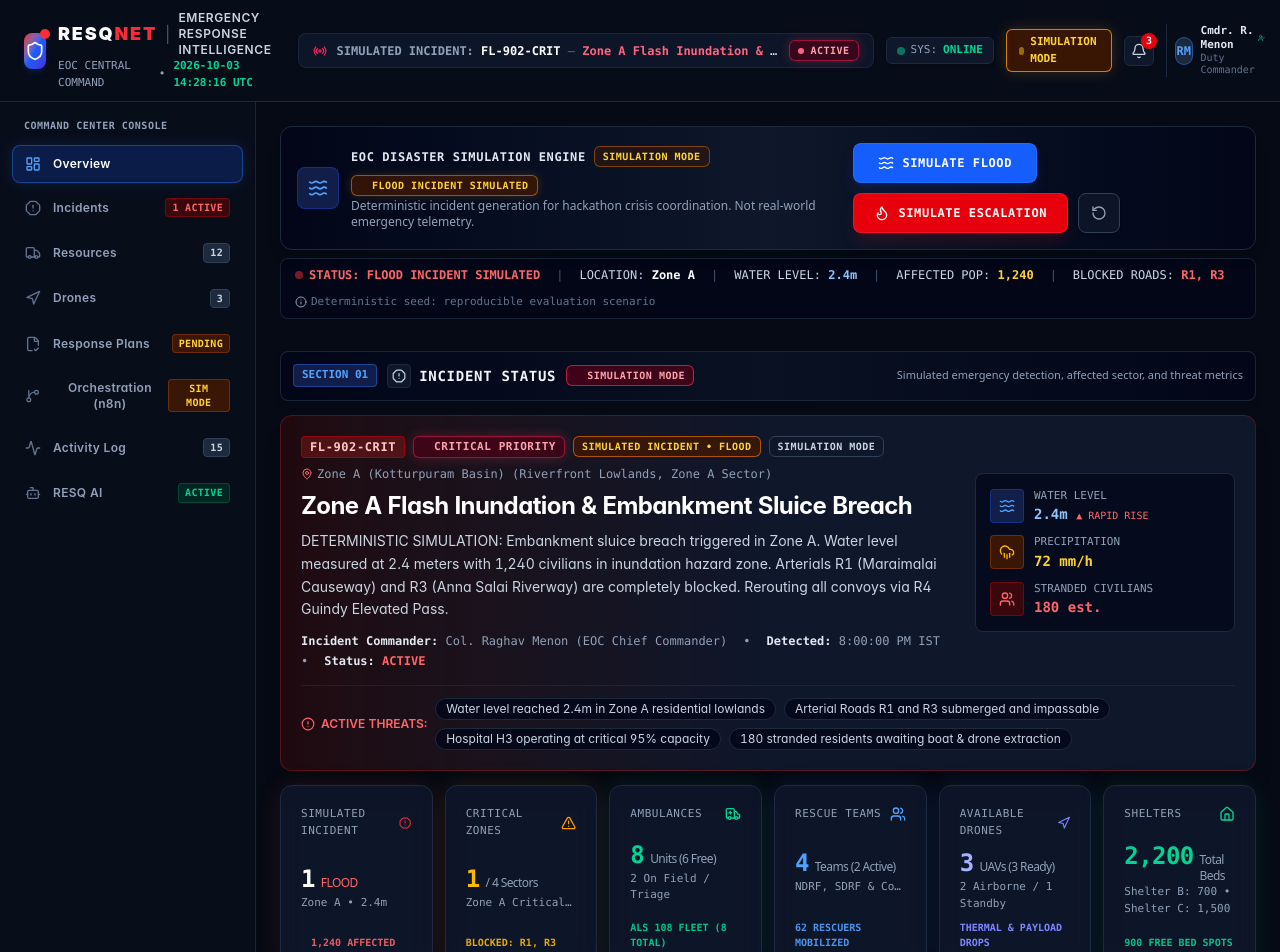
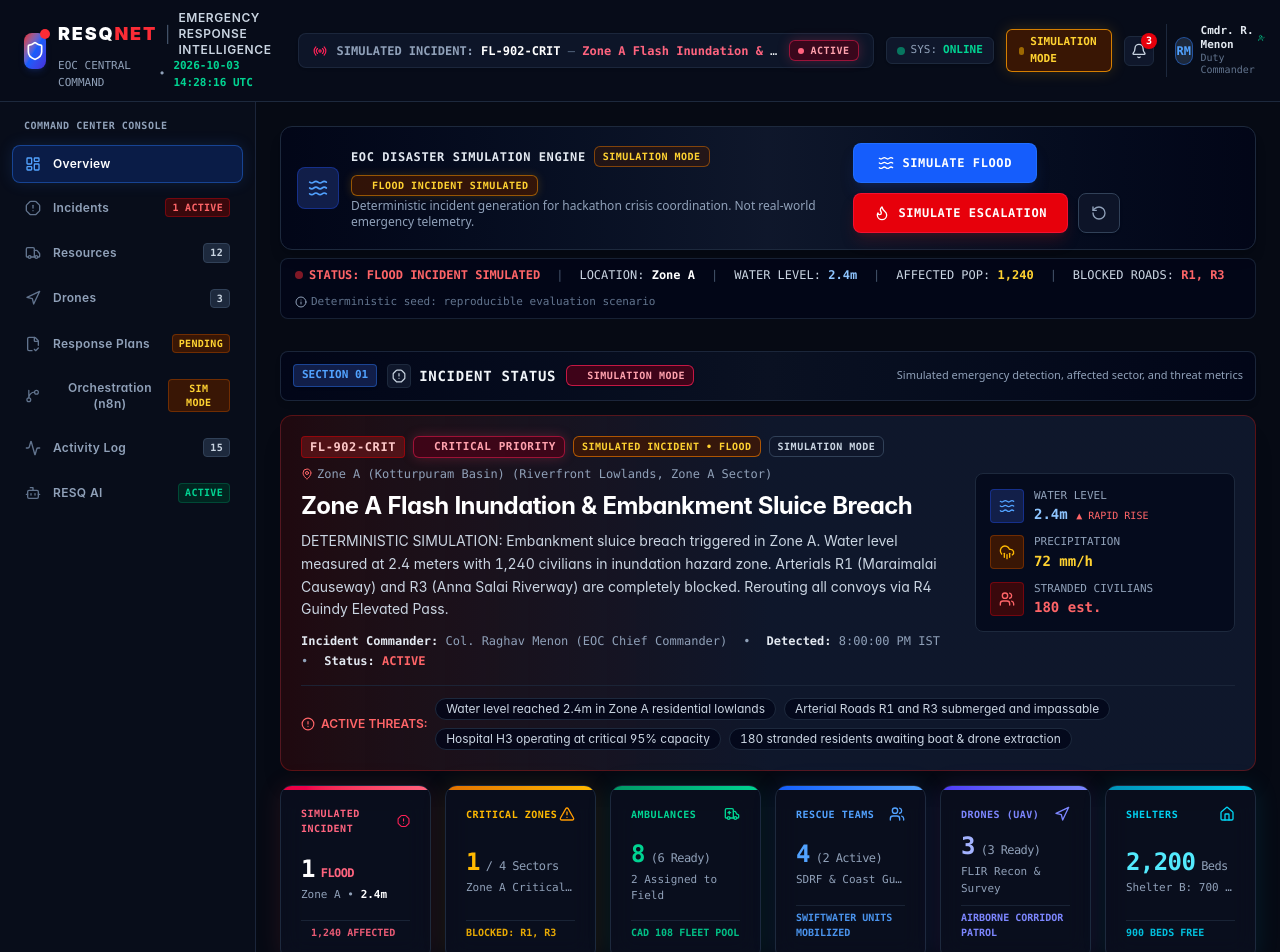
Before and after one commit to Jaswant-Karun/RESQNET, a Next.js app: page / in a window 1280 px wide. Shown: the top 952 px of the page. Built offline with nearby package versions, Linux system fonts and the light colour scheme.

Commit message:
Step 14 - UI Design

```diff
--- a/src/components/dashboard/TopKpiCards.tsx
+++ b/src/components/dashboard/TopKpiCards.tsx
@@ -46,32 +46,33 @@ export function TopKpiCards() {
   const availableShelterSpots = totalShelterCapacity - totalShelterOccupancy;
 
   return (
-    <div className="grid grid-cols-2 md:grid-cols-3 xl:grid-cols-6 gap-3">
-      {/* 1. Active Incidents */}
+    <div className="grid grid-cols-2 md:grid-cols-3 xl:grid-cols-6 gap-3.5">
+      {/* 1. Simulated Incident */}
       <Card
         glow="red"
-        className="bg-slate-900/90 border-slate-800 hover:border-red-700/60 transition-colors"
+        className="relative overflow-hidden bg-[#0a0f1e]/90 border-slate-800 hover:border-rose-500/60 transition-all duration-200"
       >
-        <CardContent className="p-3.5 flex flex-col justify-between h-full">
+        <div className="absolute top-0 left-0 right-0 h-1 bg-gradient-to-r from-rose-600 to-rose-400" />
+        <CardContent className="p-3.5 flex flex-col justify-between h-full space-y-2">
           <div className="flex items-center justify-between text-slate-400">
-            <span className="text-[11px] uppercase font-mono font-medium tracking-wider">
+            <span className="text-[10px] uppercase font-mono font-bold tracking-wider text-rose-400">
               Simulated Incident
             </span>
-            <AlertOctagon className="h-4 w-4 text-red-500" />
+            <AlertOctagon className="h-4 w-4 text-rose-500" />
           </div>
-          <div className="my-2">
+          <div>
             <div className="text-2xl font-black text-white font-mono tracking-tight flex items-baseline gap-1.5">
               <span>1</span>
-              <span className="text-xs font-normal text-red-400 uppercase font-sans">
+              <span className="text-xs font-bold text-rose-400 uppercase font-mono">
                 {incident.disasterType}
               </span>
             </div>
-            <div className="text-[11px] text-slate-400 font-mono truncate">
-              {incident.zoneName || "Zone A"} • {incident.metrics.waterLevelMeters}m
+            <div className="text-[11px] text-slate-400 font-mono truncate mt-0.5">
+              {incident.zoneName || "Zone A"} • <strong className="text-white">{incident.metrics.waterLevelMeters}m</strong>
             </div>
           </div>
-          <div className="text-[10px] text-red-400/90 font-mono uppercase flex items-center gap-1 font-bold">
-            <span className="h-1.5 w-1.5 rounded-full bg-red-500 animate-ping" />
+          <div className="text-[10px] text-rose-400/90 font-mono uppercase flex items-center gap-1 font-bold pt-1 border-t border-slate-800/80">
+            <span className="h-1.5 w-1.5 rounded-full bg-rose-500 animate-ping" />
             {incident.metrics.affectedPopulationEstimated.toLocaleString()} AFFECTED
           </div>
         </CardContent>
@@ -79,30 +80,31 @@ export function TopKpiCards() {
 
       {/* 2. Critical Zones */}
       <Card
-        glow={criticalZonesCount > 1 ? "red" : "orange"}
-        className="bg-slate-900/90 border-slate-800 hover:border-amber-700/60 transition-colors"
+        glow="amber"
+        className="relative overflow-hidden bg-[#0a0f1e]/90 border-slate-800 hover:border-amber-500/60 transition-all duration-200"
       >
-        <CardContent className="p-3.5 flex flex-col justify-between h-full">
+        <div className="absolute top-0 left-0 right-0 h-1 bg-gradient-to-r from-amber-600 to-amber-400" />
+        <CardContent className="p-3.5 flex flex-col justify-between h-full space-y-2">
           <div className="flex items-center justify-between text-slate-400">
-            <span className="text-[11px] uppercase font-mono font-medium tracking-wider">
+            <span className="text-[10px] uppercase font-mono font-bold tracking-wider text-amber-400">
               Critical Zones
             </span>
             <AlertTriangle className="h-4 w-4 text-amber-500" />
           </div>
-          <div className="my-2">
+          <div>
             <div className="text-2xl font-black text-amber-400 font-mono tracking-tight flex items-baseline gap-1.5">
               <span>{criticalZonesCount}</span>
-              <span className="text-xs font-normal text-slate-400 font-sans">
+              <span className="text-xs font-normal text-slate-400 font-mono">
                 / {zones.length} Sectors
               </span>
             </div>
-            <div className="text-[11px] text-slate-400 font-mono truncate">
+            <div className="text-[11px] text-slate-400 font-mono truncate mt-0.5">
               {simulationStage === "ESCALATED"
-                ? "Zone A & Zone B Submerged"
+                ? "Zone A & B Submerged"
                 : "Zone A Critical (2.4m)"}
             </div>
           </div>
-          <div className="text-[10px] text-amber-400/90 font-mono uppercase font-bold">
+          <div className="text-[10px] text-amber-400/90 font-mono uppercase font-bold pt-1 border-t border-slate-800/80 truncate">
             Blocked: {incident.blockedRoads?.join(", ") || "R1, R3"}
           </div>
         </CardContent>
@@ -111,28 +113,29 @@ export function TopKpiCards() {
       {/* 3. Available Ambulances */}
       <Card
         glow="green"
-        className="bg-slate-900/90 border-slate-800 hover:border-emerald-700/60 transition-colors"
+        className="relative overflow-hidden bg-[#0a0f1e]/90 border-slate-800 hover:border-emerald-500/60 transition-all duration-200"
       >
-        <CardContent className="p-3.5 flex flex-col justify-between h-full">
+        <div className="absolute top-0 left-0 right-0 h-1 bg-gradient-to-r from-emerald-600 to-emerald-400" />
+        <CardContent className="p-3.5 flex flex-col justify-between h-full space-y-2">
           <div className="flex items-center justify-between text-slate-400">
-            <span className="text-[11px] uppercase font-mono font-medium tracking-wider">
+            <span className="text-[10px] uppercase font-mono font-bold tracking-wider text-emerald-400">
               Ambulances
             </span>
             <Ambulance className="h-4 w-4 text-emerald-400" />
           </div>
-          <div className="my-2">
+          <div>
             <div className="text-2xl font-black text-emerald-400 font-mono tracking-tight flex items-baseline gap-1.5">
               <span>{ambulances.length}</span>
-              <span className="text-xs font-normal text-slate-400 font-sans">
-                Units ({availableAmbulancesCount} Free)
+              <span className="text-xs font-normal text-slate-400 font-mono">
+                ({availableAmbulancesCount} Ready)
               </span>
             </div>
-            <div className="text-[11px] text-slate-400 font-mono">
-              {ambulances.length - availableAmbulancesCount} On Field / Triage
+            <div className="text-[11px] text-slate-400 font-mono mt-0.5">
+              {ambulances.length - availableAmbulancesCount} Assigned to Field
             </div>
           </div>
-          <div className="text-[10px] text-emerald-400/90 font-mono uppercase font-bold">
-            ALS 108 Fleet (8 Total)
+          <div className="text-[10px] text-emerald-400/90 font-mono uppercase font-bold pt-1 border-t border-slate-800/80">
+            CAD 108 Fleet Pool
           </div>
         </CardContent>
       </Card>
@@ -140,86 +143,89 @@ export function TopKpiCards() {
       {/* 4. Rescue Teams */}
       <Card
         glow="blue"
-        className="bg-slate-900/90 border-slate-800 hover:border-blue-700/60 transition-colors"
+        className="relative overflow-hidden bg-[#0a0f1e]/90 border-slate-800 hover:border-blue-500/60 transition-all duration-200"
       >
-        <CardContent className="p-3.5 flex flex-col justify-between h-full">
+        <div className="absolute top-0 left-0 right-0 h-1 bg-gradient-to-r from-blue-600 to-blue-400" />
+        <CardContent className="p-3.5 flex flex-col justify-between h-full space-y-2">
           <div className="flex items-center justify-between text-slate-400">
-            <span className="text-[11px] uppercase font-mono font-medium tracking-wider">
+            <span className="text-[10px] uppercase font-mono font-bold tracking-wider text-blue-400">
               Rescue Teams
             </span>
             <Users className="h-4 w-4 text-blue-400" />
           </div>
-          <div className="my-2">
+          <div>
             <div className="text-2xl font-black text-blue-400 font-mono tracking-tight flex items-baseline gap-1.5">
               <span>{totalRescueTeamsCount}</span>
-              <span className="text-xs font-normal text-slate-400 font-sans">
-                Teams ({activeTeamsCount} Active)
+              <span className="text-xs font-normal text-slate-400 font-mono">
+                ({activeTeamsCount} Active)
               </span>
             </div>
-            <div className="text-[11px] text-slate-400 font-mono truncate">
-              NDRF, SDRF & Coast Guard
+            <div className="text-[11px] text-slate-400 font-mono truncate mt-0.5">
+              SDRF & Coast Guard
             </div>
           </div>
-          <div className="text-[10px] text-blue-400/90 font-mono uppercase font-bold">
-            62 Rescuers Mobilized
+          <div className="text-[10px] text-blue-400/90 font-mono uppercase font-bold pt-1 border-t border-slate-800/80">
+            Swiftwater Units Mobilized
           </div>
         </CardContent>
       </Card>
 
       {/* 5. Available Drones */}
       <Card
-        glow="blue"
-        className="bg-slate-900/90 border-slate-800 hover:border-indigo-700/60 transition-colors"
+        glow="purple"
+        className="relative overflow-hidden bg-[#0a0f1e]/90 border-slate-800 hover:border-indigo-500/60 transition-all duration-200"
       >
-        <CardContent className="p-3.5 flex flex-col justify-between h-full">
+        <div className="absolute top-0 left-0 right-0 h-1 bg-gradient-to-r from-indigo-600 to-indigo-400" />
+        <CardContent className="p-3.5 flex flex-col justify-between h-full space-y-2">
           <div className="flex items-center justify-between text-slate-400">
-            <span className="text-[11px] uppercase font-mono font-medium tracking-wider">
-              Available Drones
+            <span className="text-[10px] uppercase font-mono font-bold tracking-wider text-indigo-400">
+              Drones (UAV)
             </span>
             <Navigation className="h-4 w-4 text-indigo-400" />
           </div>
-          <div className="my-2">
+          <div>
             <div className="text-2xl font-black text-indigo-300 font-mono tracking-tight flex items-baseline gap-1.5">
               <span>{drones.length}</span>
-              <span className="text-xs font-normal text-slate-400 font-sans">
-                UAVs ({availableDronesCount} Ready)
+              <span className="text-xs font-normal text-slate-400 font-mono">
+                ({availableDronesCount} Ready)
               </span>
             </div>
-            <div className="text-[11px] text-slate-400 font-mono">
-              2 Airborne / 1 Standby
+            <div className="text-[11px] text-slate-400 font-mono mt-0.5">
+              FLIR Recon & Survey
             </div>
           </div>
-          <div className="text-[10px] text-indigo-400 font-mono uppercase font-bold">
-            Thermal & Payload Drops
+          <div className="text-[10px] text-indigo-400 font-mono uppercase font-bold pt-1 border-t border-slate-800/80">
+            Airborne Corridor Patrol
           </div>
         </CardContent>
       </Card>
 
       {/* 6. Shelters */}
       <Card
-        glow="green"
-        className="bg-slate-900/90 border-slate-800 hover:border-emerald-700/60 transition-colors"
+        glow="cyan"
+        className="relative overflow-hidden bg-[#0a0f1e]/90 border-slate-800 hover:border-cyan-500/60 transition-all duration-200"
       >
-        <CardContent className="p-3.5 flex flex-col justify-between h-full">
+        <div className="absolute top-0 left-0 right-0 h-1 bg-gradient-to-r from-cyan-600 to-cyan-400" />
+        <CardContent className="p-3.5 flex flex-col justify-between h-full space-y-2">
           <div className="flex items-center justify-between text-slate-400">
-            <span className="text-[11px] uppercase font-mono font-medium tracking-wider">
+            <span className="text-[10px] uppercase font-mono font-bold tracking-wider text-cyan-400">
               Shelters
             </span>
-            <Home className="h-4 w-4 text-emerald-400" />
+            <Home className="h-4 w-4 text-cyan-400" />
           </div>
-          <div className="my-2">
-            <div className="text-2xl font-black text-emerald-400 font-mono tracking-tight flex items-baseline gap-1.5">
+          <div>
+            <div className="text-2xl font-black text-cyan-300 font-mono tracking-tight flex items-baseline gap-1.5">
               <span>{totalShelterCapacity.toLocaleString()}</span>
-              <span className="text-xs font-normal text-slate-400 font-sans">
-                Total Beds
+              <span className="text-xs font-normal text-slate-400 font-mono">
+                Beds
               </span>
             </div>
-            <div className="text-[11px] text-slate-400 font-mono">
+            <div className="text-[11px] text-slate-400 font-mono truncate mt-0.5">
               Shelter B: 700 • Shelter C: 1,500
             </div>
           </div>
-          <div className="text-[10px] text-emerald-400/90 font-mono uppercase font-bold">
-            {availableShelterSpots.toLocaleString()} Free Bed Spots
+          <div className="text-[10px] text-cyan-400/90 font-mono uppercase font-bold pt-1 border-t border-slate-800/80 truncate">
+            {availableShelterSpots.toLocaleString()} Beds Free
           </div>
         </CardContent>
       </Card>
```
